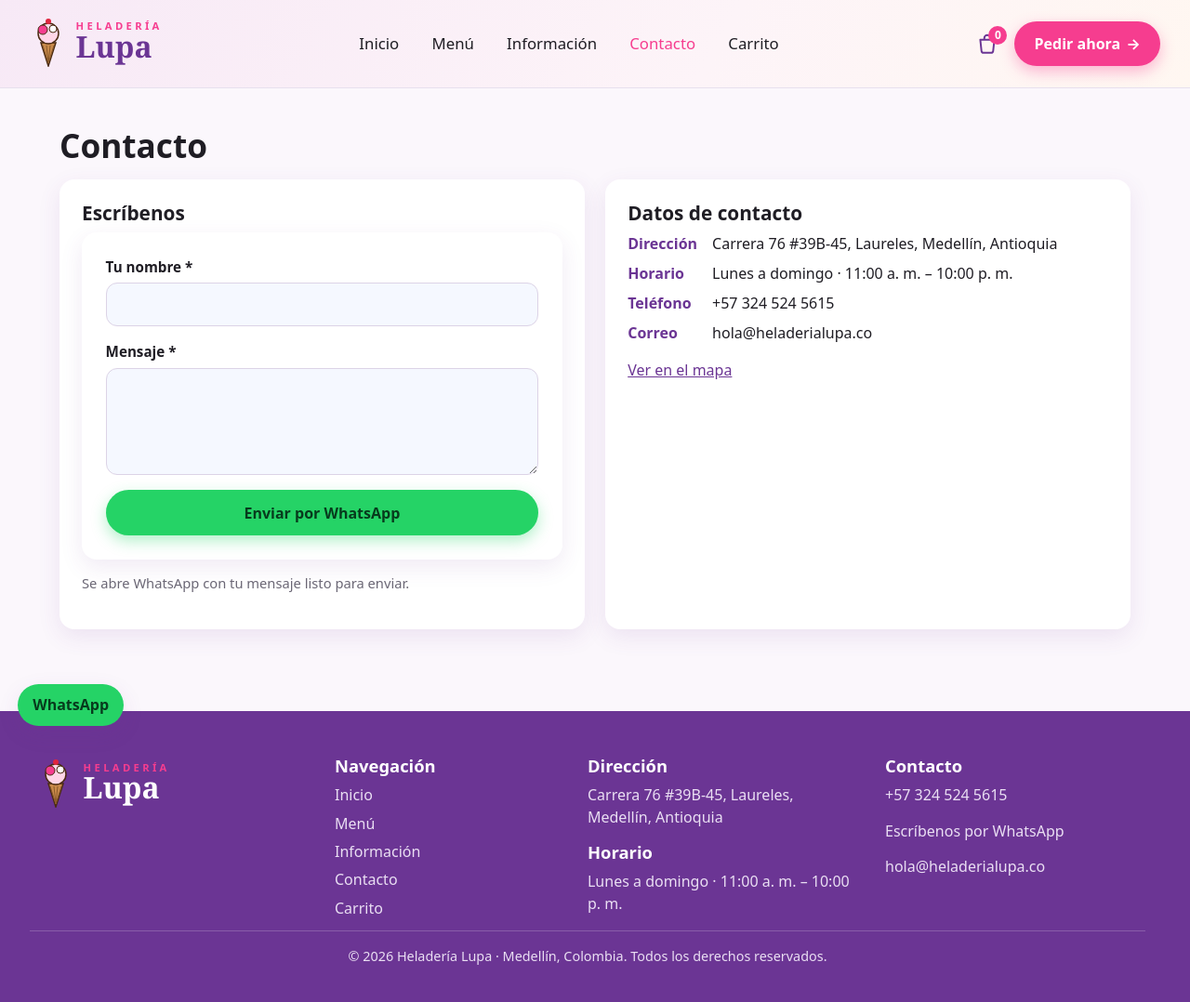
After one commit to ADRIAN202211/Heladeria_Lupa, a PHP site: page /index.php?r=contacto in a window 1280 px wide. The commit adds this page. Shown: the whole page at 93% size. Run offline with PHP 8.4, Linux system fonts and the light colour scheme; some libraries are stand-ins or nearby versions.

Commit message:
feat(sitio): agregar página de contacto con formulario por WhatsApp
Nueva pestaña Contacto con los datos del negocio y un formulario que abre WhatsApp con el mensaje listo. No guarda datos del cliente.

```diff
--- a/src/ctrl_publico.php
+++ b/src/ctrl_publico.php
@@ -63,6 +63,27 @@ function ctrl_info(): void
     render('publico/info', [
         'titulo' => 'Información · ' . ajuste('negocio_nombre'),
     ]);
+}
+
+function ctrl_contacto(): void
+{
+    render('publico/contacto', [
+        'titulo' => 'Contacto · ' . ajuste('negocio_nombre'),
+    ]);
+}
+
+/** Recibe el mensaje del formulario y abre WhatsApp con el texto listo. */
+function ctrl_contacto_enviar(): void
+{
+    csrf_verificar();
+    $nombre = trim((string) ($_POST['nombre'] ?? ''));
+    $mensaje = trim((string) ($_POST['mensaje'] ?? ''));
+    if (mb_strlen($nombre) < 2 || $mensaje === '') {
+        flash('Escribe tu nombre y un mensaje.', 'error');
+        redirigir(url('contacto'));
+    }
+    $texto = 'Hola, soy ' . mb_substr($nombre, 0, 80) . '. ' . mb_substr($mensaje, 0, 500);
+    redirigir(whatsapp_url(ajuste('whatsapp'), $texto));
 }
 
 function ctrl_carrito(): void
--- a/src/rutas.php
+++ b/src/rutas.php
@@ -11,6 +11,8 @@ function despachar(string $ruta, string $metodo): void
         'GET inicio' => 'ctrl_inicio',
         'GET menu' => 'ctrl_menu',
         'GET info' => 'ctrl_info',
+        'GET contacto' => 'ctrl_contacto',
+        'POST contacto' => 'ctrl_contacto_enviar',
         'POST mesa' => 'ctrl_mesa_elegir',
         'GET carrito' => 'ctrl_carrito',
         'POST carrito' => 'ctrl_carrito_accion',
--- a/views/layouts/publico.php
+++ b/views/layouts/publico.php
@@ -23,6 +23,7 @@ $whatsapp = preg_replace('/\D+/', '', ajuste('whatsapp'));
         <a href="<?= e(url('inicio')) ?>" class="<?= ($seccion ?? '') === 'inicio' ? 'activo' : '' ?>">Inicio</a>
         <a href="<?= e(url('menu')) ?>" class="<?= ($seccion ?? '') === 'menu' ? 'activo' : '' ?>">Menú</a>
         <a href="<?= e(url('info')) ?>" class="<?= ($seccion ?? '') === 'info' ? 'activo' : '' ?>">Información</a>
+        <a href="<?= e(url('contacto')) ?>" class="<?= ($seccion ?? '') === 'contacto' ? 'activo' : '' ?>">Contacto</a>
         <a href="<?= e(url('carrito')) ?>" class="<?= ($seccion ?? '') === 'carrito' ? 'activo' : '' ?>">Carrito</a>
     </nav>
 
@@ -55,6 +56,7 @@ $whatsapp = preg_replace('/\D+/', '', ajuste('whatsapp'));
                 <li><a href="<?= e(url('inicio')) ?>">Inicio</a></li>
                 <li><a href="<?= e(url('menu')) ?>">Menú</a></li>
                 <li><a href="<?= e(url('info')) ?>">Información</a></li>
+                <li><a href="<?= e(url('contacto')) ?>">Contacto</a></li>
                 <li><a href="<?= e(url('carrito')) ?>">Carrito</a></li>
             </ul>
         </div>
--- /dev/null
+++ b/views/publico/contacto.php
@@ -0,0 +1,40 @@
+<?php
+$seccion = 'contacto';
+$direccion = ajuste('direccion');
+$horario = ajuste('horario');
+$telefono = ajuste('telefono');
+$correo = ajuste('correo');
+?>
+<section class="bloque">
+    <h1 class="titulo-pagina">Contacto</h1>
+
+    <div class="info-grid">
+        <article class="caja">
+            <h2>Escríbenos</h2>
+            <form class="formulario" method="post" action="<?= e(url('contacto')) ?>">
+                <?= csrf_campo() ?>
+                <label>Tu nombre *
+                    <input type="text" name="nombre" maxlength="80" required>
+                </label>
+                <label>Mensaje *
+                    <textarea name="mensaje" rows="4" maxlength="500" required></textarea>
+                </label>
+                <button class="btn btn-whatsapp" type="submit">Enviar por WhatsApp</button>
+            </form>
+            <p class="suave">Se abre WhatsApp con tu mensaje listo para enviar.</p>
+        </article>
+
+        <article class="caja">
+            <h2>Datos de contacto</h2>
+            <dl class="datos">
+                <dt>Dirección</dt><dd><?= $direccion !== '' ? e($direccion) : '<span class="suave">Por completar</span>' ?></dd>
+                <dt>Horario</dt><dd><?= $horario !== '' ? e($horario) : '<span class="suave">Por completar</span>' ?></dd>
+                <dt>Teléfono</dt><dd><?= $telefono !== '' ? e($telefono) : '<span class="suave">Por completar</span>' ?></dd>
+                <dt>Correo</dt><dd><?= $correo !== '' ? e($correo) : '<span class="suave">Por completar</span>' ?></dd>
+            </dl>
+            <?php if ($direccion !== ''): ?>
+                <p><a class="enlace" href="https://www.google.com/maps/search/?api=1&amp;query=<?= e(rawurlencode($direccion)) ?>" target="_blank" rel="noopener">Ver en el mapa</a></p>
+            <?php endif; ?>
+        </article>
+    </div>
+</section>
```
Also changed, not shown: tests/run.php (+7 -0 lines).
